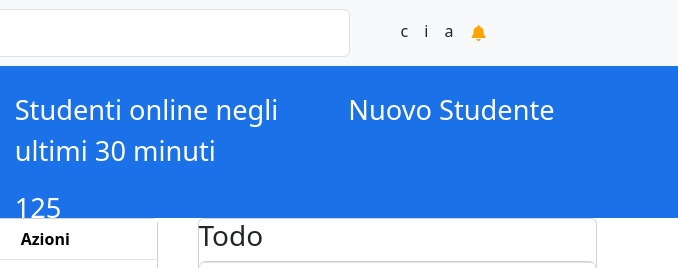
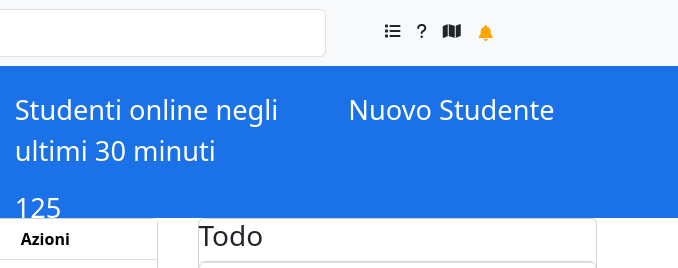
Before and after one commit to carlomarcon/html-css-bootstrap-dashboard, a plain HTML site: page index.html in a window 1280 px wide. Shown: the top 268 px of the page, 602-1280 px from the left. Drawn offline with nearby package versions, Linux system fonts and the light colour scheme.

Commit message:
add:html and css list

```diff
--- a/css/styles.css
+++ b/css/styles.css
@@ -33,7 +33,7 @@
 header ul {
   list-style-type: none;
   height: 2rem;
-  width: 7rem;
+  width: 9.5rem;
   line-height: 2rem;
 }
 
--- a/index.html
+++ b/index.html
@@ -46,9 +46,9 @@
                 aria-label="Search"
               />
               <ul class="d-none d-lg-inline-block">
-                <li>c</li>
-                <li>i</li>
-                <li>a</li>
+                <li><i class="fa-solid fa-list"></i></li>
+                <li><i class="fa-solid fa-question"></i></li>
+                <li><i class="fa-solid fa-map"></i></li>
               </ul>
               <button
                 class="btn btn-outline-success w-25 bell-header text-start"
```
